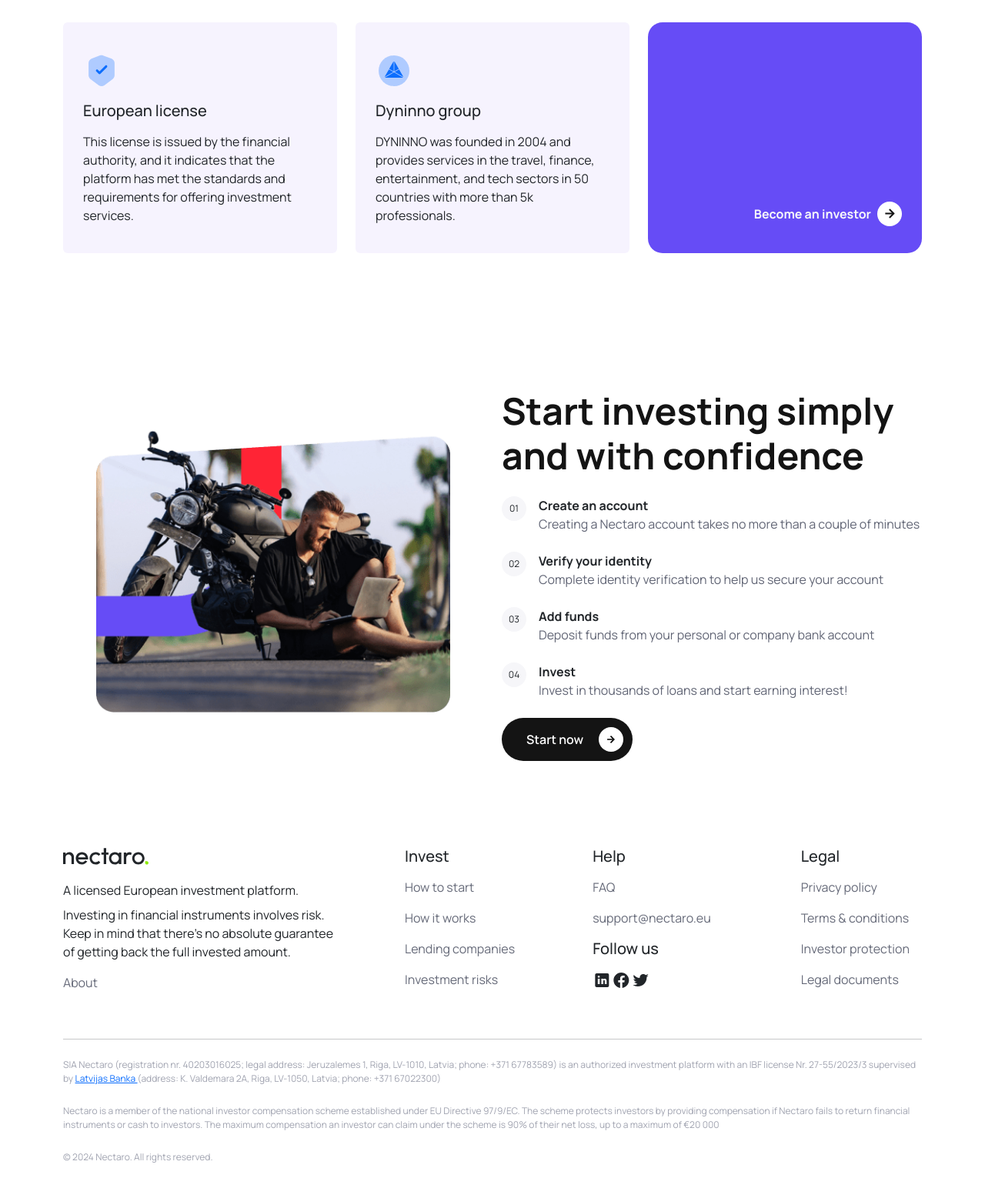
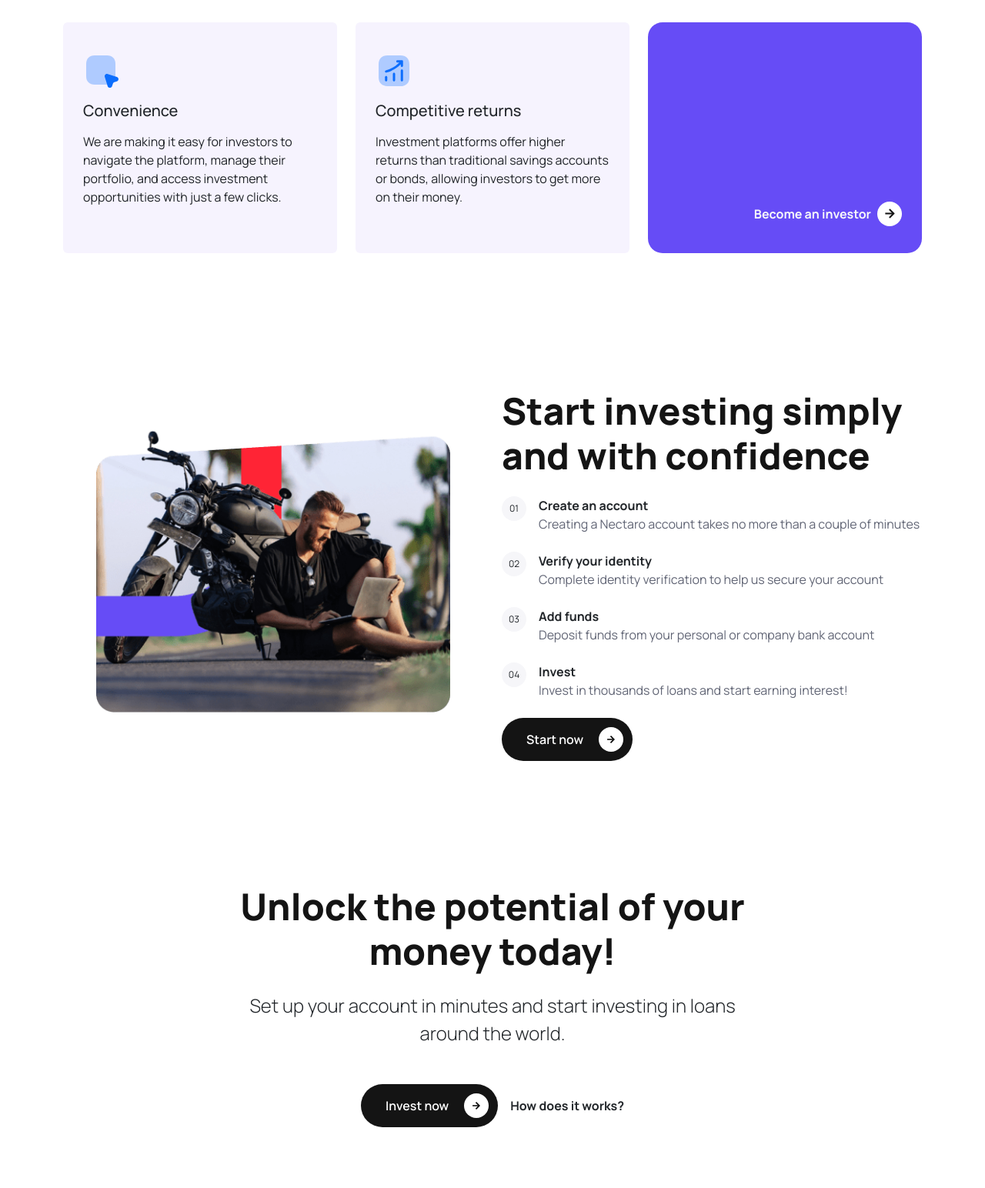
Before and after one commit to venomcodes0943/Nectaro, a plain HTML site: page index.html in a window 1280 px wide. Shown: the part 1656-3200 px from the top of the page at 77% size. Drawn offline with Linux system fonts and the light colour scheme.

Commit message:
some remain on landing page

```diff
--- a/index.html
+++ b/index.html
@@ -251,18 +251,17 @@
                                 <svg width="48" height="48" viewBox="0 0 24 24" fill="none"
                                     xmlns="http://www.w3.org/2000/svg">
                                     <path opacity="0.3"
-                                        d="M10.9608 2.06008L5.46078 4.12008C4.41078 4.52008 3.55078 5.76008 3.55078 6.89008V14.9901C3.55078 15.8001 4.08078 16.8701 4.73078 17.3501L10.2308 21.4601C11.2008 22.1901 12.7908 22.1901 13.7608 21.4601L19.2608 17.3501C19.9108 16.8601 20.4408 15.8001 20.4408 14.9901V6.89008C20.4408 5.77008 19.5808 4.52008 18.5308 4.13008L13.0308 2.07008C12.4708 1.85008 11.5308 1.85008 10.9608 2.06008Z"
+                                        d="M15.4798 2H7.52977C4.06977 2 2.00977 4.05999 2.00977 7.51999V15.47C2.00977 18.93 4.07977 20.99 7.52977 20.99H15.4798C18.9398 20.99 20.9998 18.93 20.9998 15.47V7.51999C20.9998 4.05999 18.9298 2 15.4798 2Z"
                                         fill="currentColor" />
                                     <path
-                                        d="M10.6602 14.2301C10.4702 14.2301 10.2802 14.1601 10.1302 14.0101L8.52023 12.4001C8.23023 12.1101 8.23023 11.6301 8.52023 11.3401C8.81023 11.0501 9.29023 11.0501 9.58023 11.3401L10.6602 12.4201L14.4302 8.65012C14.7202 8.36012 15.2002 8.36012 15.4902 8.65012C15.7802 8.94012 15.7802 9.42012 15.4902 9.71012L11.1902 14.0101C11.0402 14.1601 10.8502 14.2301 10.6602 14.2301Z"
+                                        d="M21.9597 18.84L20.3297 19.39C19.8797 19.54 19.5197 19.89 19.3697 20.35L18.8197 21.98C18.3497 23.39 16.3697 23.36 15.9297 21.95L14.0797 16C13.7197 14.82 14.8097 13.72 15.9797 14.09L21.9397 15.94C23.3397 16.38 23.3597 18.37 21.9597 18.84Z"
                                         fill="currentColor" />
                                 </svg>
-
                             </a>
                         </div>
-                        <h5 class="card-title py-2">European license</h5>
-                        <p class="card-text">This license is issued by the financial authority, and it indicates that
-                            the platform has met the standards and requirements for offering investment services.</p>
+                        <h5 class="card-title py-2">Convenience</h5>
+                        <p class="card-text">We are making it easy for investors to navigate the platform, manage their
+                            portfolio, and access investment opportunities with just a few clicks.</p>
                     </div>
                 </div>
             </div>
@@ -271,22 +270,29 @@
                     <div class="card-body">
                         <div class="card-icon my-2">
                             <a href="#">
-                                <svg width="48" height="48" viewBox="0 0 48 48" fill="none"
+                                <svg width="48" height="48" viewBox="0 0 24 24" fill="none"
                                     xmlns="http://www.w3.org/2000/svg">
-                                    <g opacity="0.3">
-                                        <rect x="4" y="4" width="40" height="40" rx="20" fill="currentColor" />
-                                    </g>
+                                    <path opacity="0.3"
+                                        d="M16.19 2H7.81C4.17 2 2 4.17 2 7.81V16.18C2 19.83 4.17 22 7.81 22H16.18C19.82 22 21.99 19.83 21.99 16.19V7.81C22 4.17 19.83 2 16.19 2Z"
+                                        fill="currentColor" />
                                     <path
-                                        d="M23.6099 24.8368V12.1838C23.5306 11.9863 23.2369 11.94 23.115 12.1515L17.7769 21.4503L23.6099 24.8368ZM24.3925 24.8368L30.2244 21.4503L24.8774 12.1381C24.76 11.933 24.4811 11.9714 24.392 12.1545L24.3925 24.8368ZM35.7012 31.8564L35.723 31.8574C35.9172 31.8574 36.0762 31.6415 35.9613 31.4424L30.6152 22.1321L24.7838 25.518L35.7012 31.8564ZM12.0391 31.4424C11.9237 31.6415 12.0822 31.8574 12.2763 31.8574C12.2846 31.8574 12.2929 31.8571 12.3011 31.8564L23.2181 25.518L17.3841 22.1321L12.0391 31.4424ZM35.1212 33C35.3629 33 35.4689 32.7253 35.3421 32.5571L24.0007 25.9724L12.6577 32.5591C12.5324 32.7273 12.6384 33 12.8806 33H35.1212Z"
+                                        d="M6.88086 18.9001C6.47086 18.9001 6.13086 18.5601 6.13086 18.1501V16.0801C6.13086 15.6701 6.47086 15.3301 6.88086 15.3301C7.29086 15.3301 7.63086 15.6701 7.63086 16.0801V18.1501C7.63086 18.5701 7.29086 18.9001 6.88086 18.9001Z"
+                                        fill="currentColor" />
+                                    <path
+                                        d="M12 18.9C11.59 18.9 11.25 18.56 11.25 18.15V14C11.25 13.59 11.59 13.25 12 13.25C12.41 13.25 12.75 13.59 12.75 14V18.15C12.75 18.57 12.41 18.9 12 18.9Z"
+                                        fill="currentColor" />
+                                    <path
+                                        d="M17.1191 18.9002C16.7091 18.9002 16.3691 18.5602 16.3691 18.1502V11.9302C16.3691 11.5202 16.7091 11.1802 17.1191 11.1802C17.5291 11.1802 17.8691 11.5202 17.8691 11.9302V18.1502C17.8691 18.5702 17.5391 18.9002 17.1191 18.9002Z"
+                                        fill="currentColor" />
+                                    <path
+                                        d="M17.871 5.8201C17.871 5.7701 17.851 5.7101 17.841 5.6601C17.831 5.6201 17.821 5.5701 17.811 5.5301C17.791 5.4901 17.761 5.4601 17.741 5.4201C17.711 5.3801 17.681 5.3301 17.641 5.3001C17.631 5.2901 17.631 5.2801 17.621 5.2801C17.591 5.2601 17.561 5.2501 17.531 5.2301C17.491 5.2001 17.441 5.1701 17.391 5.1501C17.341 5.1301 17.291 5.1301 17.241 5.1201C17.201 5.1101 17.171 5.1001 17.131 5.1001H14.201C13.791 5.1001 13.451 5.4401 13.451 5.8501C13.451 6.2601 13.791 6.6001 14.201 6.6001H15.451C13.071 9.1001 10.071 10.8601 6.70096 11.7101C6.30096 11.8101 6.05096 12.2201 6.15096 12.6201C6.23096 12.9601 6.54096 13.1901 6.88096 13.1901C6.94096 13.1901 7.00096 13.1801 7.06096 13.1701C10.631 12.2801 13.821 10.4301 16.371 7.8101V8.7801C16.371 9.1901 16.711 9.5301 17.121 9.5301C17.531 9.5301 17.871 9.1901 17.871 8.7801V5.8501C17.871 5.8401 17.871 5.8301 17.871 5.8201Z"
                                         fill="currentColor" />
                                 </svg>
-
-
                             </a>
                         </div>
-                        <h5 class="card-title py-2">Dyninno group</h5>
-                        <p class="card-text">DYNINNO was founded in 2004 and provides services in the travel, finance,
-                            entertainment, and tech sectors in 50 countries with more than 5k professionals.</p>
+                        <h5 class="card-title py-2">Competitive returns</h5>
+                        <p class="card-text">Investment platforms offer higher returns than traditional savings accounts
+                            or bonds, allowing investors to get more on their money.</p>
                     </div>
                 </div>
             </div>
@@ -405,7 +411,42 @@
             </div>
         </div>
     </div>
-
+    <div class="container-fluid container-lg my-5 py-5">
+        <div class="row">
+            <div class="col-lg-2"></div>
+            <div class="col-lg-8">
+                <h2 class="h2 py-3 px-4 text-center mx-2 fw-bolder banner-heading">Unlock the potential of your money
+                    today!</h2>
+                <p class="mb-5 mx-3 fs-4 fw-light text-center" id="last-banner-para">Set up your account in minutes and
+                    start investing in loans around the
+                    world.</p>
+            </div>
+            <div class="col-lg-2"></div>
+            <div
+                class="d-flex flex-column flex-lg-row flex-md-row align-items-center align-items-lg-baseline align-items-md-baseline justify-content-center">
+                <div class="primary-btn mx-2">
+                    <a href="#" class="position-relative btn-ancor">
+                        Invest now
+                        <span class="primary-span">
+                            <svg class="primary-arrow-icon" width="12" height="12" viewBox="0 0 11 10" fill="none"
+                                xmlns="http://www.w3.org/2000/svg">
+                                <path d="M5 1L9 5L5 9" stroke="black" stroke-width="1.5" />
+                                <path d="M9 5H1" stroke="black" stroke-width="1.5" />
+                            </svg>
+                            <svg class="primary-arrow-icon2" width="12" height="12" viewBox="0 0 11 10" fill="none"
+                                xmlns="http://www.w3.org/2000/svg">
+                                <path d="M5 1L9 5L5 9" stroke="black" stroke-width="1.5" />
+                                <path d="M9 5H1" stroke="black" stroke-width="1.5" />
+                            </svg>
+                        </span>
+                    </a>
+                </div>
+                <div class="pb-3 position-relative link-hover my-3 my-lg-0 my-md-0 mx-2"><a href="#"
+                        class="link text-dark fw-bolder">How does it works?</a>
+                </div>
+            </div>
+        </div>
+    </div>
 
     <footer class="footer">
         <div class="container mx-auto">
--- a/style.css
+++ b/style.css
@@ -257,7 +257,9 @@
     background-color: #353740;
 }
 
-
+.banner-heading {
+    font-family: manrope-2xbold;
+}
 
 
 @media (max-width:992px) {
@@ -340,8 +342,14 @@
         justify-content: center;
     }
 
+    #last-banner-para {
+        font-size: 16px !important;
+        font-weight: 350;
+        line-height: 22px;
+        font-family: manrope-light;
+    }
+}
 
-}
 
 @media (max-width:600px) {
     .footer {
```
Also changed, not shown: assets/svgs/arrow-right.svg (renamed from assets/arrow-right.svg), assets/svgs/burger.svg (renamed from assets/burger.svg), assets/svgs/close-x.svg (renamed from assets/close-x.svg), assets/svgs/dyninno.svg (renamed from assets/dyninno.svg), assets/svgs/facebook.svg (renamed from assets/facebook.svg), assets/svgs/linkedin.svg (renamed from assets/linkedin.svg), assets/svgs/login.svg (renamed from assets/login.svg), assets/svgs/logo.svg (renamed from assets/logo.svg), assets/svgs/mouse-square.svg (added), assets/svgs/search-status-1.svg (renamed from assets/search-status-1.svg), assets/svgs/shield-tick.svg (renamed from assets/shield-tick.svg), assets/svgs/status-up.svg (added), assets/svgs/twitter.svg (renamed from assets/twitter.svg).
